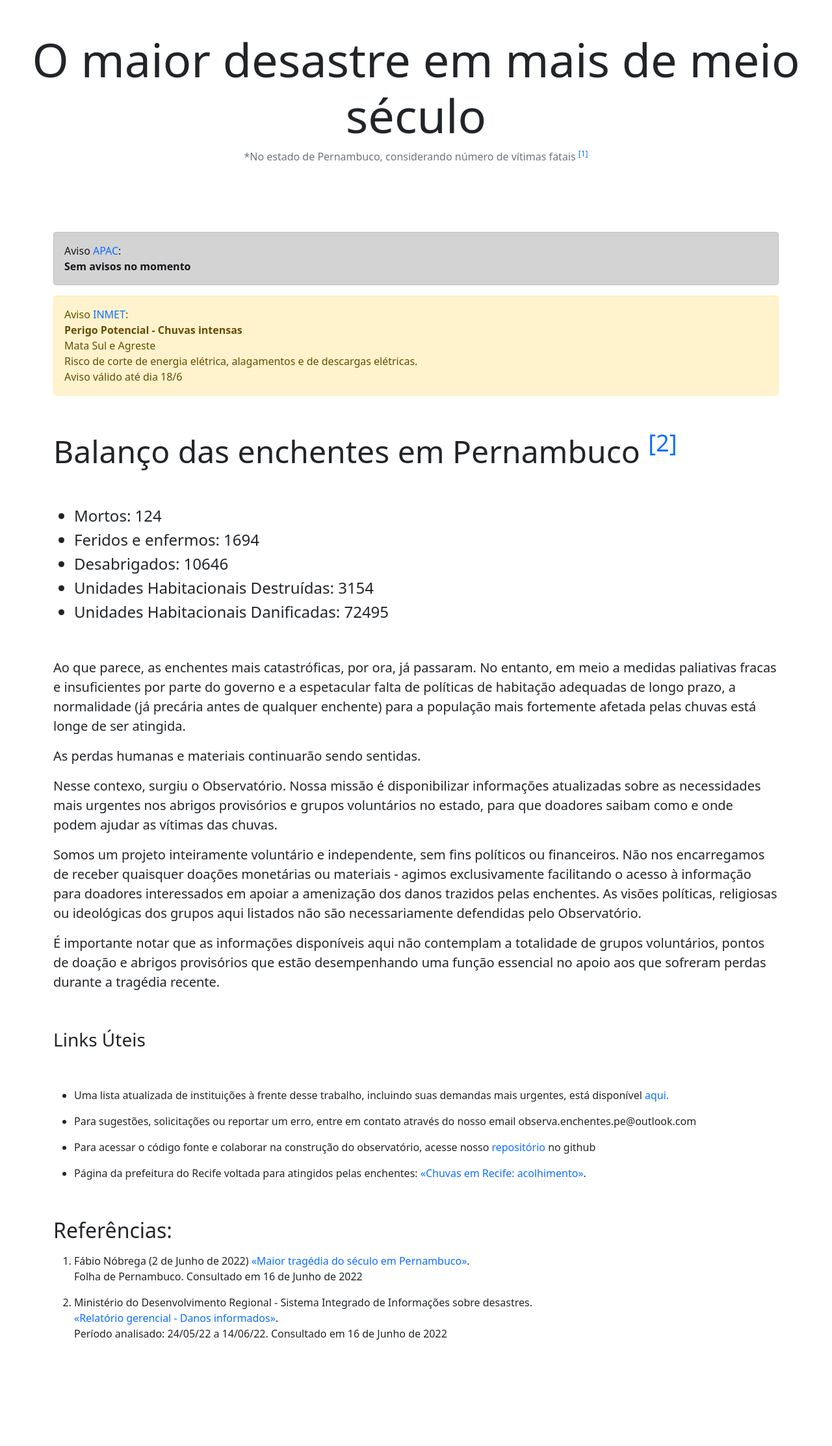
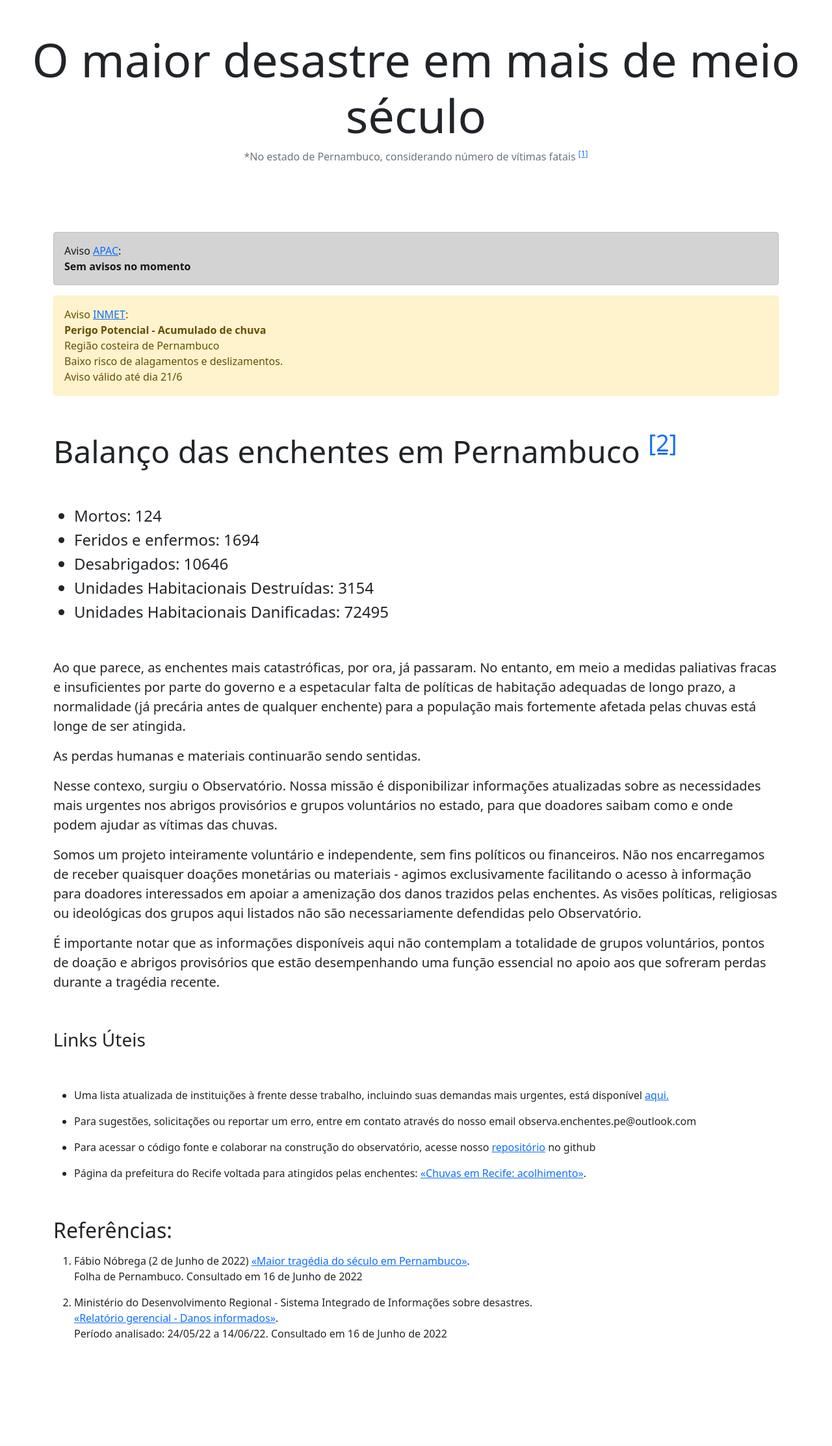
Before and after one commit to oriapierre/enchentes-pe, a Flask app: page /sobre in a window 1280 px wide. Shown: the part 76-2302 px from the top of the page at 65% size. Run offline with Flask 2, Linux system fonts and the light colour scheme; some libraries are stand-ins or nearby versions.

Commit message:
Update sobre.html

```diff
--- a/templates/sobre.html
+++ b/templates/sobre.html
@@ -5,9 +5,6 @@
 {% endblock %}
 
 {% block main %}
-    <style>
-        a { text-decoration: none; }
-    </style>
     <h2 class = 'display-2'>O maior desastre em mais de meio século</h2>
     <p class = "text-muted">
         *No estado de Pernambuco, considerando número de vítimas fatais
@@ -25,10 +22,10 @@
         <p></p>
         <div class="alert alert-warning" role="alert">
             Aviso <a href="https://portal.inmet.gov.br/">INMET</a>:<br>
-            <b>Perigo Potencial - Chuvas intensas</b><br>
-            Mata Sul e Agreste<br>
-            Risco de corte de energia elétrica, alagamentos e de descargas elétricas.<br>
-            Aviso válido até dia 18/6
+            <b>Perigo Potencial - Acumulado de chuva</b><br>
+            Região costeira de Pernambuco<br>
+            Baixo risco de alagamentos e deslizamentos.<br>
+            Aviso válido até dia 21/6
         </div>
         <p class = 'spasado'></p>
         <p></p>
```
